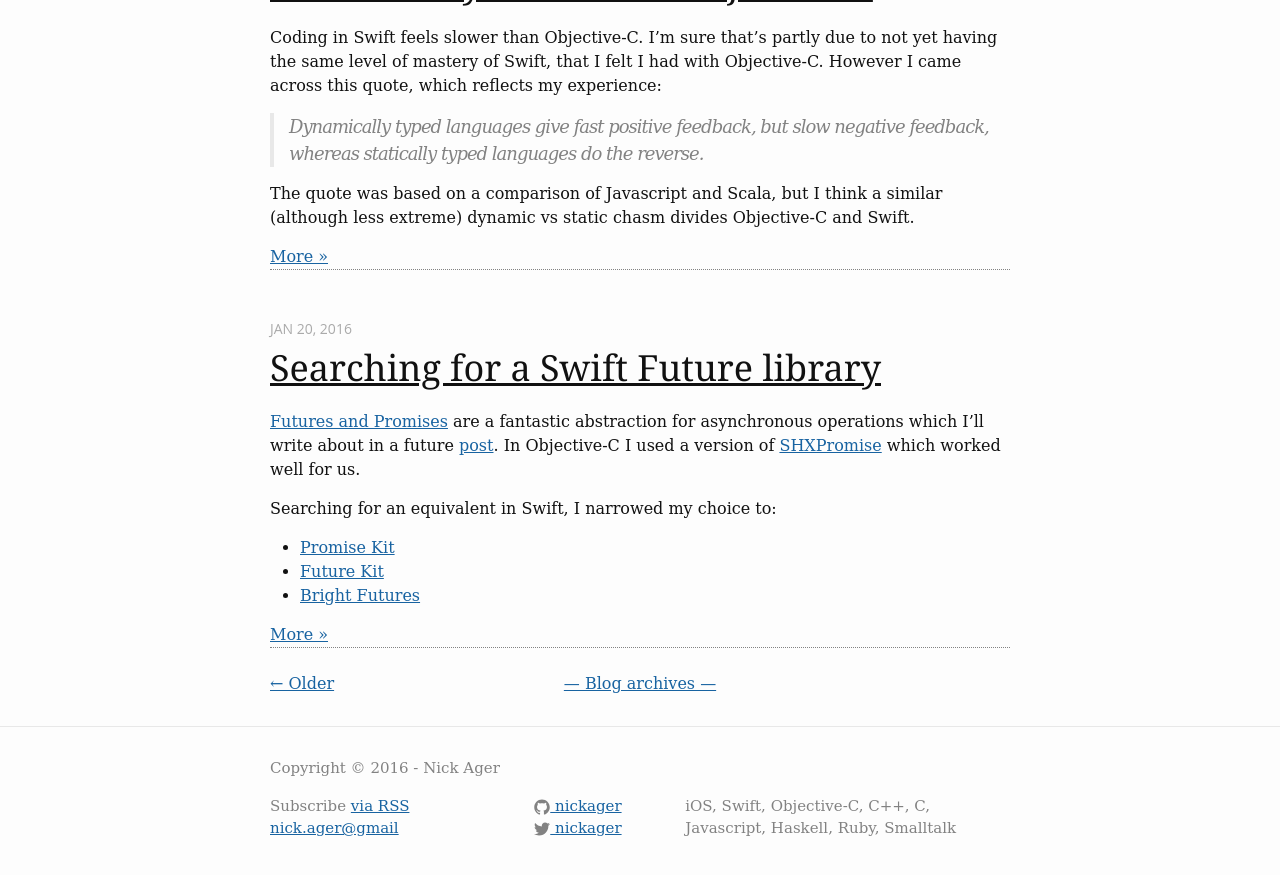
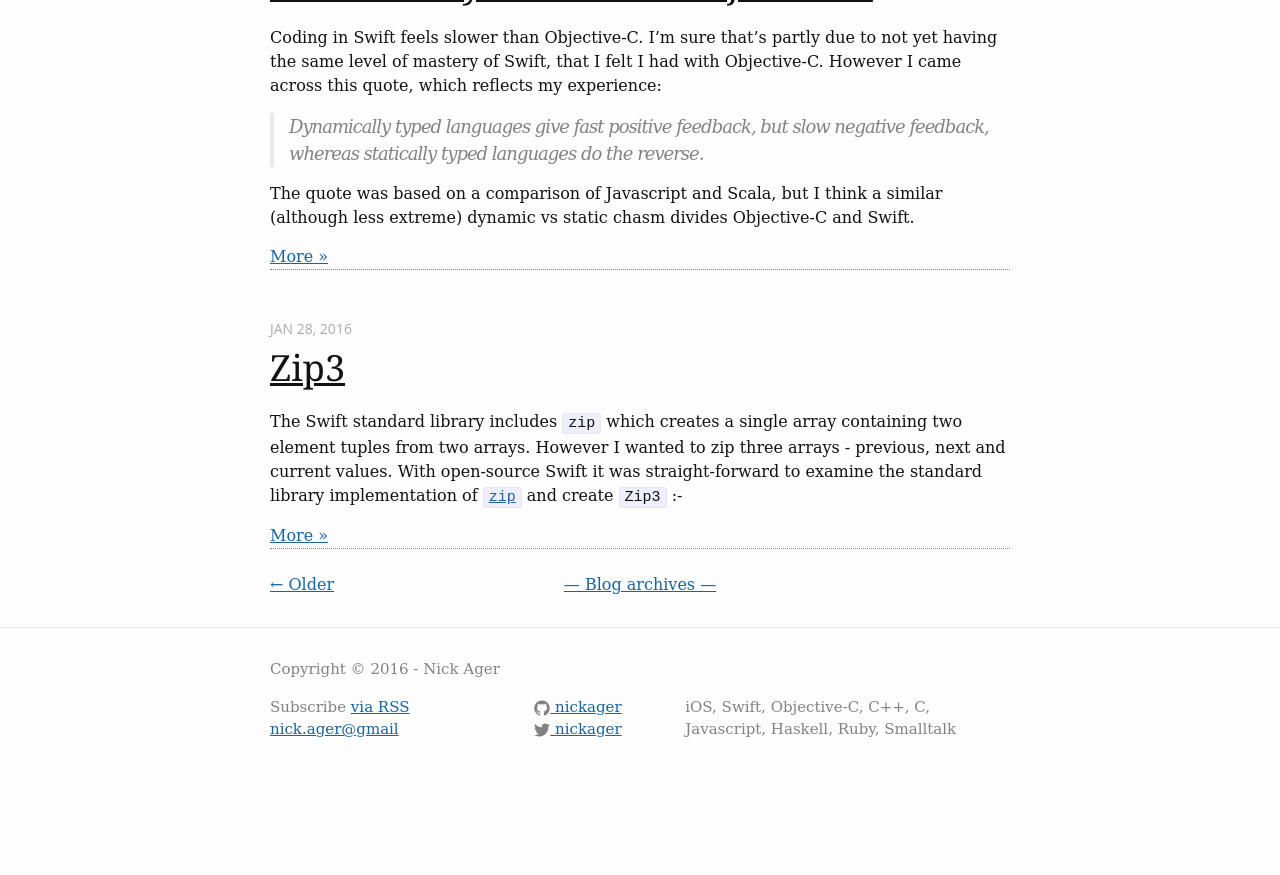
Before and after one commit to NickAger/nickager.github.io, a Jekyll site: the page built from index.html, in a window 1280 px wide and 900 px high, scrolled down 2282 px. Shown: the top 875 px of the window. Built offline with Jekyll 4.4.1, drawn with Linux system fonts in a browser that asks for light colours; some web fonts are replaced; the list of posts is cut into pages by our own code; after the commit the page ends 3083 px from its top, so only the background shows below that.

Commit message:
added zip3, removed copy of another post and modified tags in flattop post

```diff
--- /dev/null
+++ b/_posts/2016-01-28-zip3.md
@@ -0,0 +1,9 @@
+---
+layout: post
+title: "Zip3"
+date: 2016-01-28
+tags: [iOS, Swift, functional-composition]
+---
+The Swift standard library includes `zip` which creates a single array containing two element tuples from two arrays. However I wanted  to zip three arrays - previous, next and current values. With open-source Swift it was straight-forward to examine the standard library implementation of [`zip`](https://github.com/apple/swift/blob/master/stdlib/public/core/Zip.swift) and create `Zip3` :-
+
+{% gist NickAger/d6bfa79cd3e8abb77dd6 Zip3.swift %}
```
Also changed, not shown: _posts/2013-04-12-Shake-to-debug copy.md (deleted, +0 -17 lines), _posts/2016-02-02-flatmap-and-obfuscation.md (+1 -1 lines).
